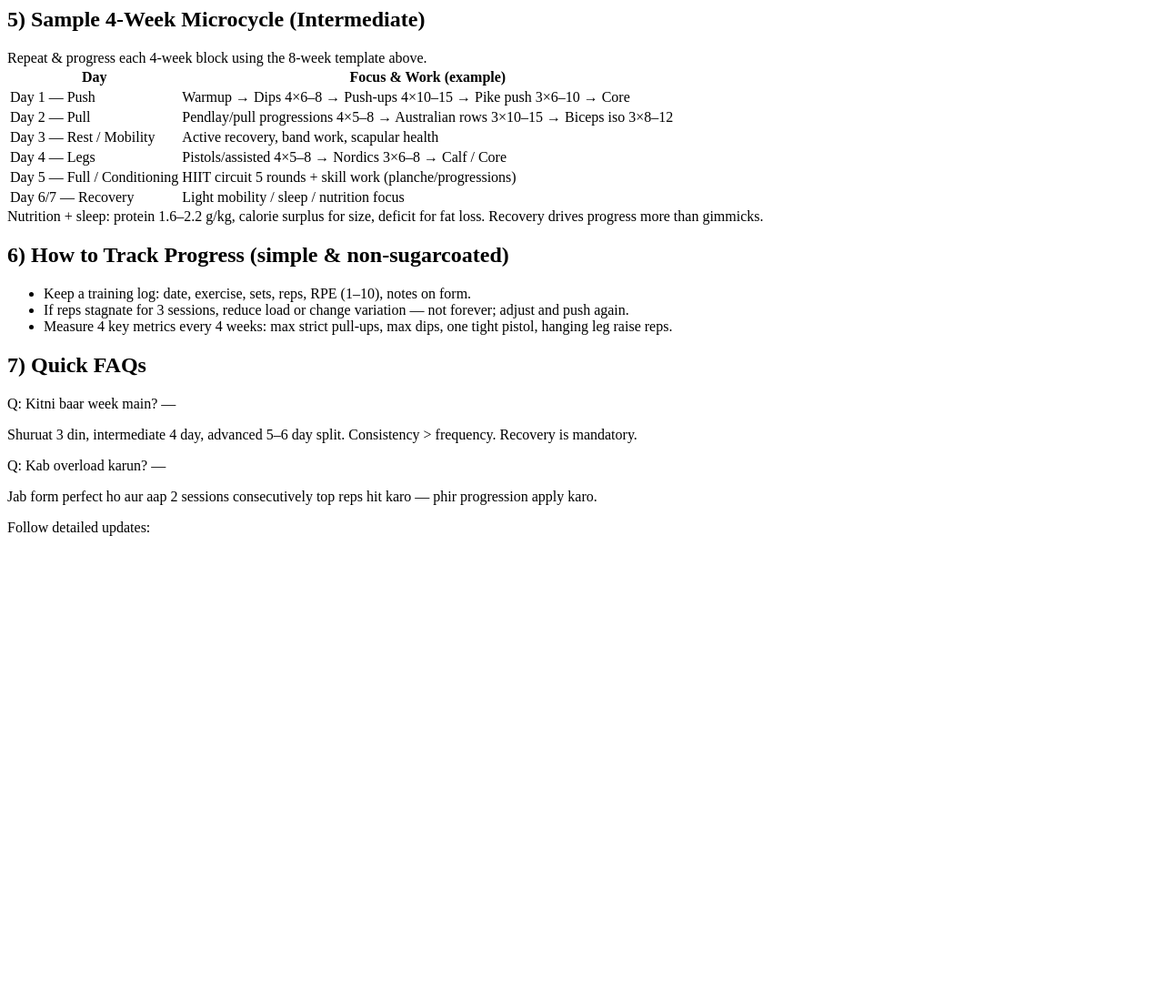
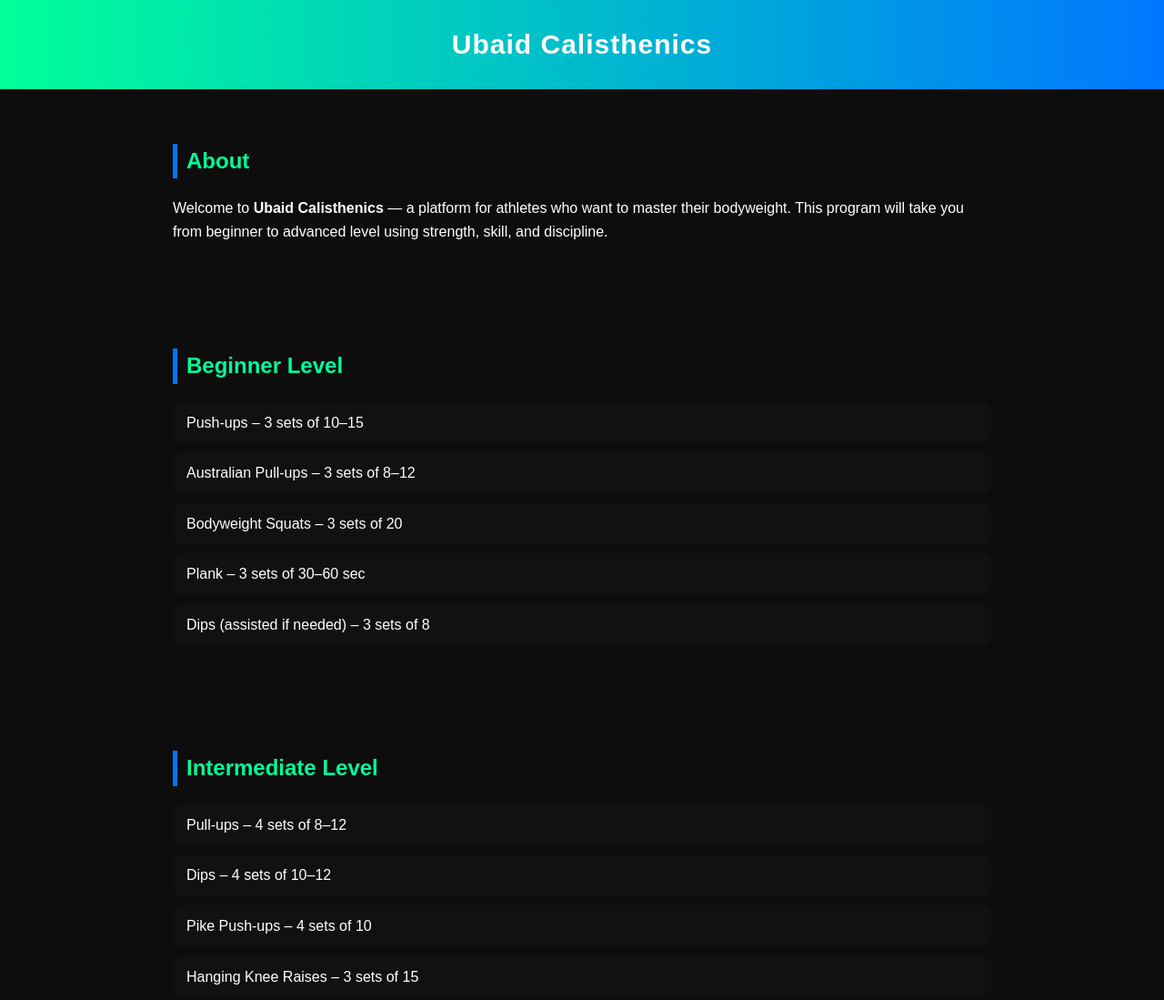
Before and after one commit to shaikhubaid559/shaikhubaid559.github.io, a plain HTML site: page index.html in a window 1280 px wide. Shown: the top 1099 px of the page at 91% size. Before the commit the page ends 800 px from the top, so only its background shows below. Drawn offline with Linux system fonts and the light colour scheme.

Commit message:
Added index.html file for my website

```diff
--- a/index.html
+++ b/index.html
@@ -1,36 +1,135 @@
-<section class="card">
-      <h2>5) Sample 4-Week Microcycle (Intermediate)</h2>
-      <div class="muted">Repeat & progress each 4-week block using the 8-week template above.</div>
-      <table>
-        <tr><th>Day</th><th>Focus & Work (example)</th></tr>
-        <tr><td>Day 1 — Push</td><td>Warmup → Dips 4×6–8 → Push-ups 4×10–15 → Pike push 3×6–10 → Core</td></tr>
-        <tr><td>Day 2 — Pull</td><td>Pendlay/pull progressions 4×5–8 → Australian rows 3×10–15 → Biceps iso 3×8–12</td></tr>
-        <tr><td>Day 3 — Rest / Mobility</td><td>Active recovery, band work, scapular health</td></tr>
-        <tr><td>Day 4 — Legs</td><td>Pistols/assisted 4×5–8 → Nordics 3×6–8 → Calf / Core</td></tr>
-        <tr><td>Day 5 — Full / Conditioning</td><td>HIIT circuit 5 rounds + skill work (planche/progressions)</td></tr>
-        <tr><td>Day 6/7 — Recovery</td><td>Light mobility / sleep / nutrition focus</td></tr>
-      </table>
+<!DOCTYPE html>
+<html lang="en">
+<head>
+  <meta charset="UTF-8" />
+  <meta name="viewport" content="width=device-width, initial-scale=1.0" />
+  <title>Ubaid Calisthenics</title>
+  <style>
+    body {
+      margin: 0;
+      font-family: 'Poppins', sans-serif;
+      background-color: #0d0d0d;
+      color: #fff;
+      line-height: 1.6;
+    }
+    header {
+      background: linear-gradient(90deg, #00ff99, #0077ff);
+      padding: 25px 0;
+      text-align: center;
+      font-size: 30px;
+      font-weight: bold;
+      letter-spacing: 1px;
+    }
+    section {
+      padding: 40px 20px;
+      max-width: 900px;
+      margin: auto;
+    }
+    h2 {
+      color: #00ff99;
+      border-left: 5px solid #0077ff;
+      padding-left: 10px;
+    }
+    ul {
+      list-style: none;
+      padding: 0;
+    }
+    li {
+      background: #111;
+      margin: 10px 0;
+      padding: 10px 15px;
+      border-radius: 10px;
+    }
+    .progressive {
+      background: #111;
+      padding: 20px;
+      border-radius: 10px;
+      margin-top: 20px;
+    }
+    footer {
+      background: #111;
+      text-align: center;
+      padding: 15px;
+      color: #888;
+      font-size: 14px;
+    }
+    a {
+      color: #00b3ff;
+      text-decoration: none;
+      font-weight: bold;
+    }
+    a:hover {
+      color: #ff0066;
+    }
+  </style>
+</head>
+<body>
 
-      <div class="note">Nutrition + sleep: protein 1.6–2.2 g/kg, calorie surplus for size, deficit for fat loss. Recovery drives progress more than gimmicks.</div>
-    </section>
+  <header>Ubaid Calisthenics</header>
 
-    <section class="card">
-      <h2>6) How to Track Progress (simple & non-sugarcoated)</h2>
-      <ul>
-        <li>Keep a training log: date, exercise, sets, reps, RPE (1–10), notes on form.</li>
-        <li>If reps stagnate for 3 sessions, reduce load or change variation — not forever; adjust and push again.</li>
-        <li>Measure 4 key metrics every 4 weeks: max strict pull-ups, max dips, one tight pistol, hanging leg raise reps.</li>
-      </ul>
-    </section>
+  <section>
+    <h2>About</h2>
+    <p>
+      Welcome to <strong>Ubaid Calisthenics</strong> — a platform for athletes who want to master their bodyweight.
+      This program will take you from beginner to advanced level using strength, skill, and discipline.
+    </p>
+  </section>
 
-    <section class="card">
-      <h2>7) Quick FAQs</h2>
-      <div class="muted">Q: Kitni baar week main? —</div>
-      <p>Shuruat 3 din, intermediate 4 day, advanced 5–6 day split. Consistency > frequency. Recovery is mandatory.</p>
+  <section>
+    <h2>Beginner Level</h2>
+    <ul>
+      <li>Push-ups – 3 sets of 10–15</li>
+      <li>Australian Pull-ups – 3 sets of 8–12</li>
+      <li>Bodyweight Squats – 3 sets of 20</li>
+      <li>Plank – 3 sets of 30–60 sec</li>
+      <li>Dips (assisted if needed) – 3 sets of 8</li>
+    </ul>
+  </section>
 
-      <div class="muted">Q: Kab overload karun? —</div>
-      <p>Jab form perfect ho aur aap 2 sessions consecutively top reps hit karo — phir progression apply karo.</p>
-    </section>
+  <section>
+    <h2>Intermediate Level</h2>
+    <ul>
+      <li>Pull-ups – 4 sets of 8–12</li>
+      <li>Dips – 4 sets of 10–12</li>
+      <li>Pike Push-ups – 4 sets of 10</li>
+      <li>Hanging Knee Raises – 3 sets of 15</li>
+      <li>Bulgarian Split Squats – 3 sets of 10 per leg</li>
+    </ul>
+  </section>
 
-    <footer>
-      <div>Follow detailed updates: <a class="insta" href="https://instagram.com/shaikh.ubaid._"
+  <section>
+    <h2>Advanced Level</h2>
+    <ul>
+      <li>Muscle-ups – 5 sets of 5</li>
+      <li>Handstand Push-ups – 4 sets of 5–8</li>
+      <li>Front Lever Tuck Holds – 4 sets of 10–15 sec</li>
+      <li>Pistol Squats – 3 sets of 10 per leg</li>
+      <li>Weighted Pull-ups – 4 sets of 6–8</li>
+    </ul>
+  </section>
+
+  <section class="progressive">
+    <h2>Progressive Overload System</h2>
+    <p>
+      Progress happens when your body is challenged beyond comfort.
+      Follow this rule every 2–3 weeks:
+    </p>
+    <ul>
+      <li>+1 rep or +1 set in each exercise</li>
+      <li>Shorten rest time by 10–15 sec</li>
+      <li>Add small weight (2–5 kg) once bodyweight sets feel easy</li>
+      <li>Track every workout to measure real progress</li>
+    </ul>
+  </section>
+
+  <section>
+    <h2>Connect with Me</h2>
+    <p>
+      Instagram: <a href="https://instagram.com/shaikh.ubaid._" target="_blank">@shaikh.ubaid._</a>
+    </p>
+  </section>
+l
+  <footer>© 2025 Ubaid Calisthenics | Strength | Skill | Discipline</footer>
+
+</body>
+</html>
```
